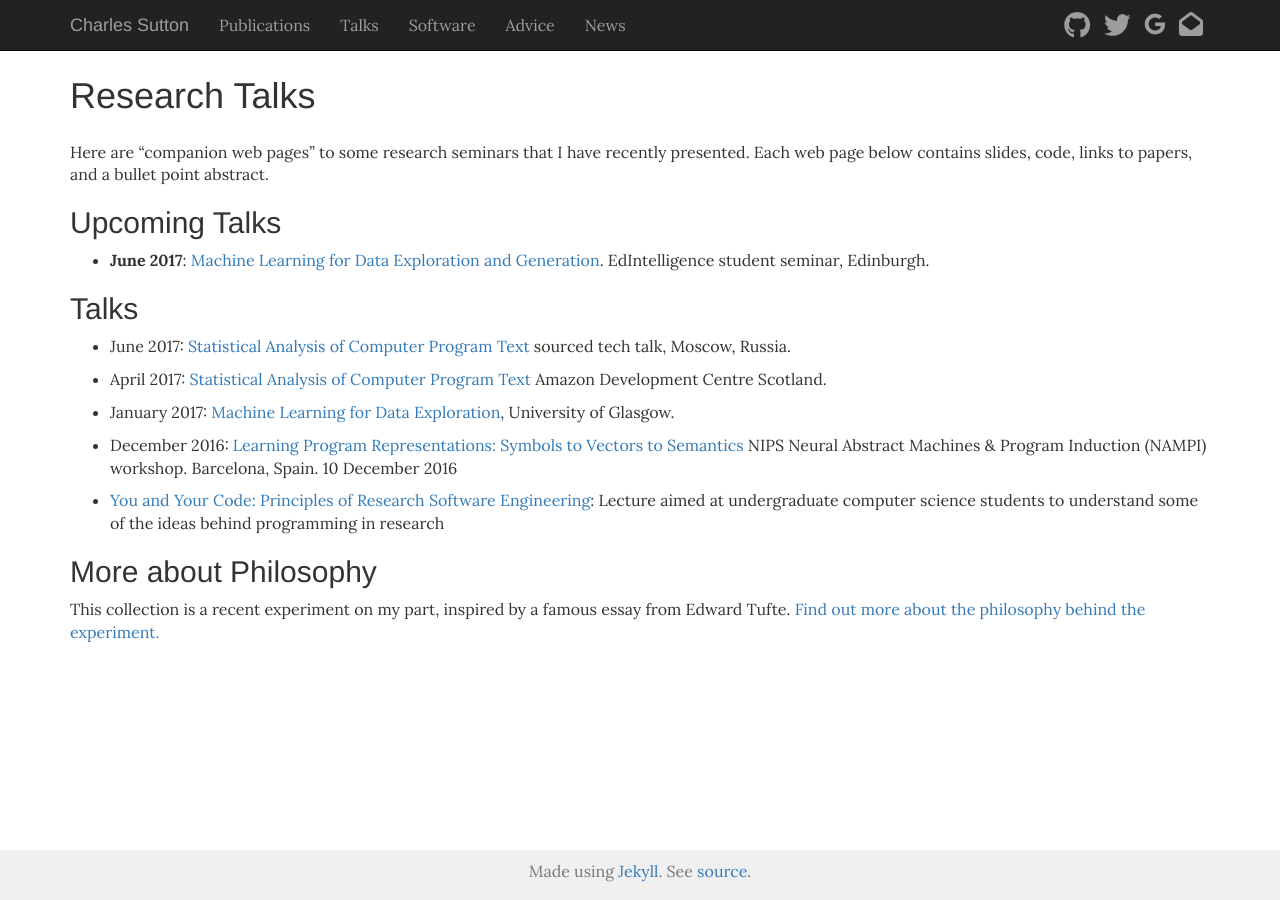
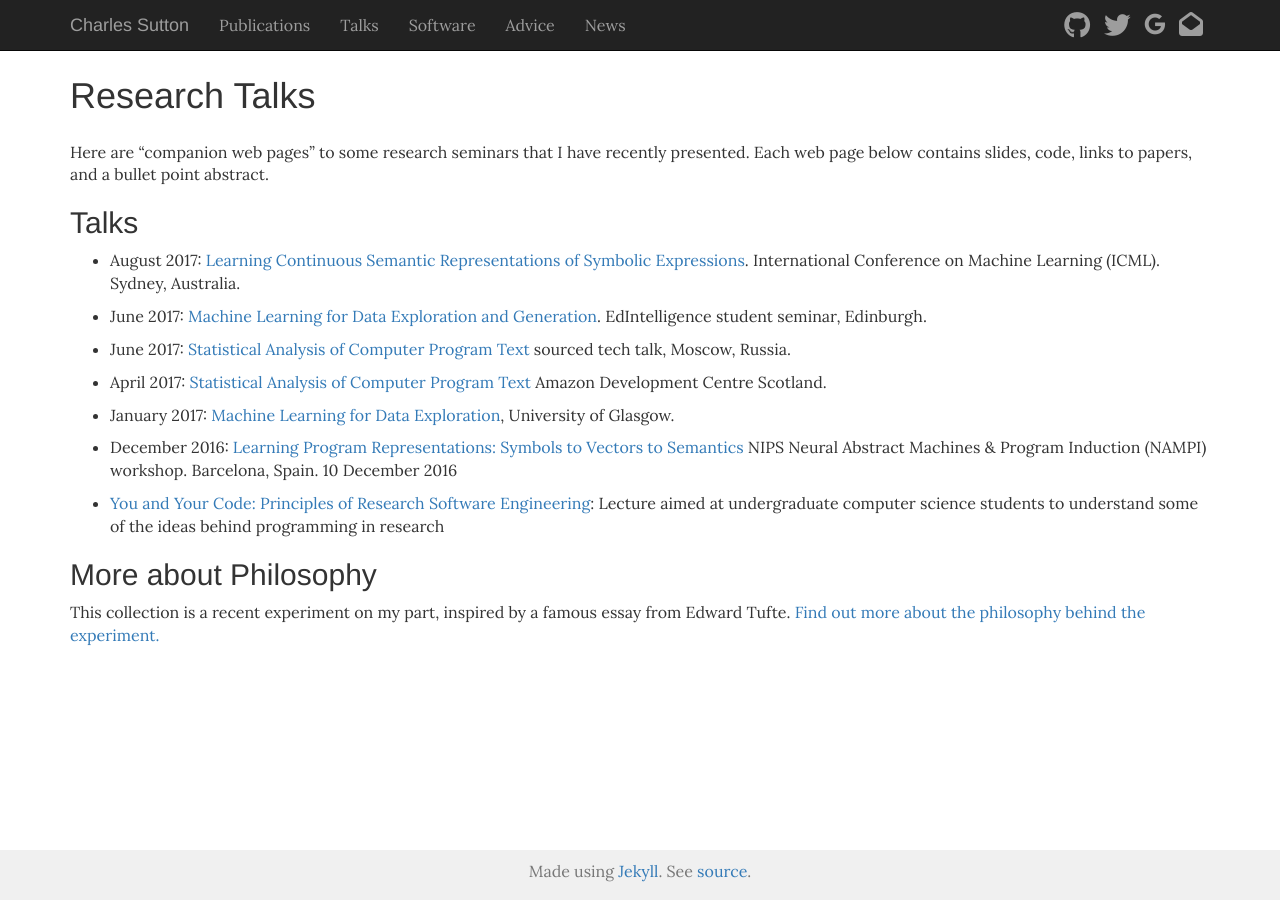
Before and after one commit to casutton/homepage.csutton, a Jekyll site: the page built from talks/index.md, in a window 1280 px wide. Built offline with Jekyll 4.4.1, drawn with Linux system fonts in a browser that asks for light colours; nearby versions of some CDN libraries.

Commit message:
icml 2017 talk

```diff
--- a/talks/index.md
+++ b/talks/index.md
@@ -9,12 +9,15 @@ Research Talks
 Here are "companion web pages" to some research seminars that I have recently presented.
 Each web page below contains slides, code, links to papers, and a bullet point abstract.
 
-## Upcoming Talks
+<!-- ## Upcoming Talks -->
 
-* **June 2017**: [Machine Learning for Data Exploration and Generation](ml-exploration-generation/). EdIntelligence student
-seminar, Edinburgh.
 
 ## Talks
+
+* August 2017: [Learning Continuous Semantic Representations of Symbolic Expressions](icml2017/). International Conference on Machine Learning (ICML). Sydney, Australia.
+
+* June 2017: [Machine Learning for Data Exploration and Generation](ml-exploration-generation/). EdIntelligence student
+seminar, Edinburgh.
 
 * June 2017: [Statistical Analysis of Computer Program Text](statistical-nlp-swe/)
   sourced tech talk, Moscow, Russia.
```
Also changed, not shown: talks/icml2017/index.md (+1 -1 lines), 2 other files.
